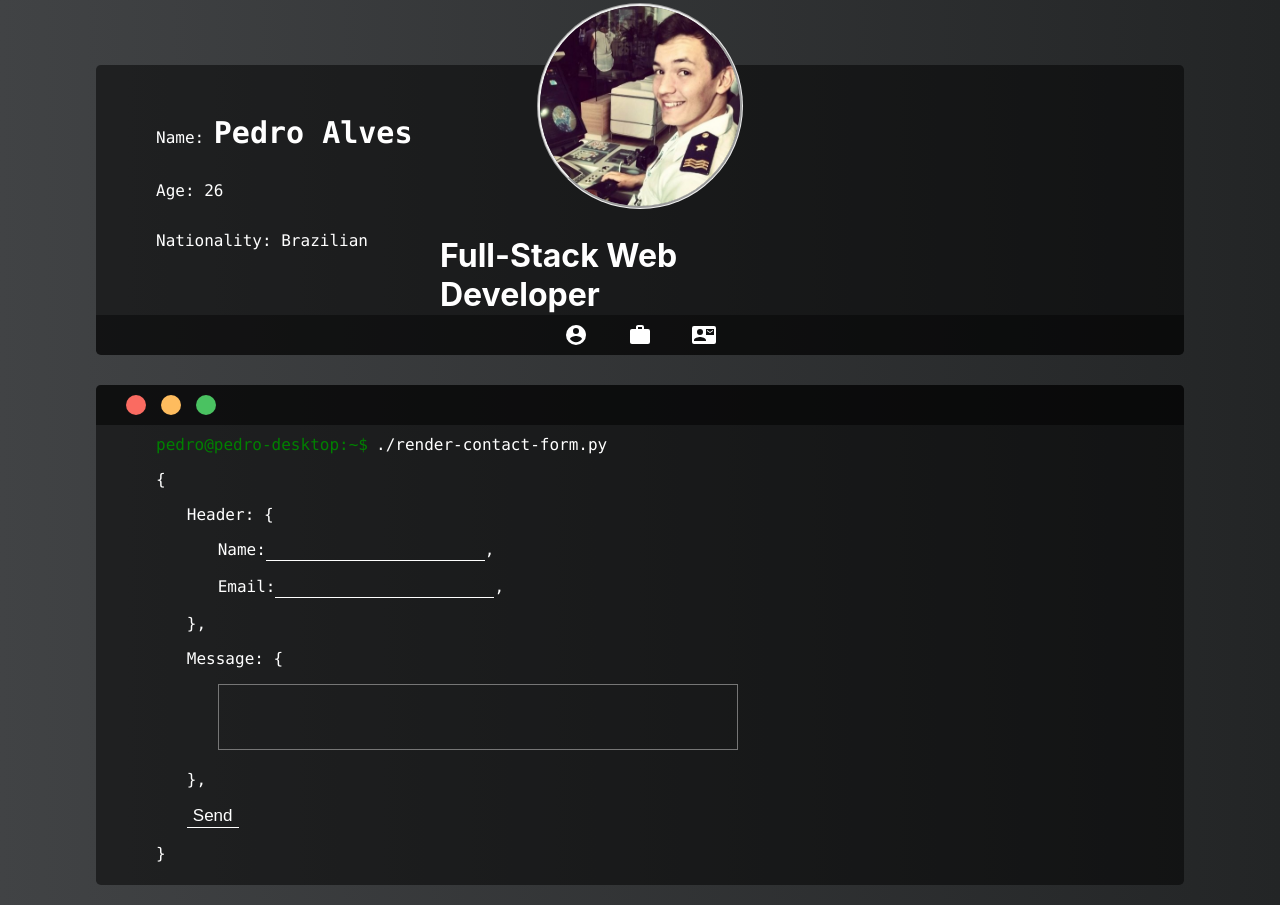
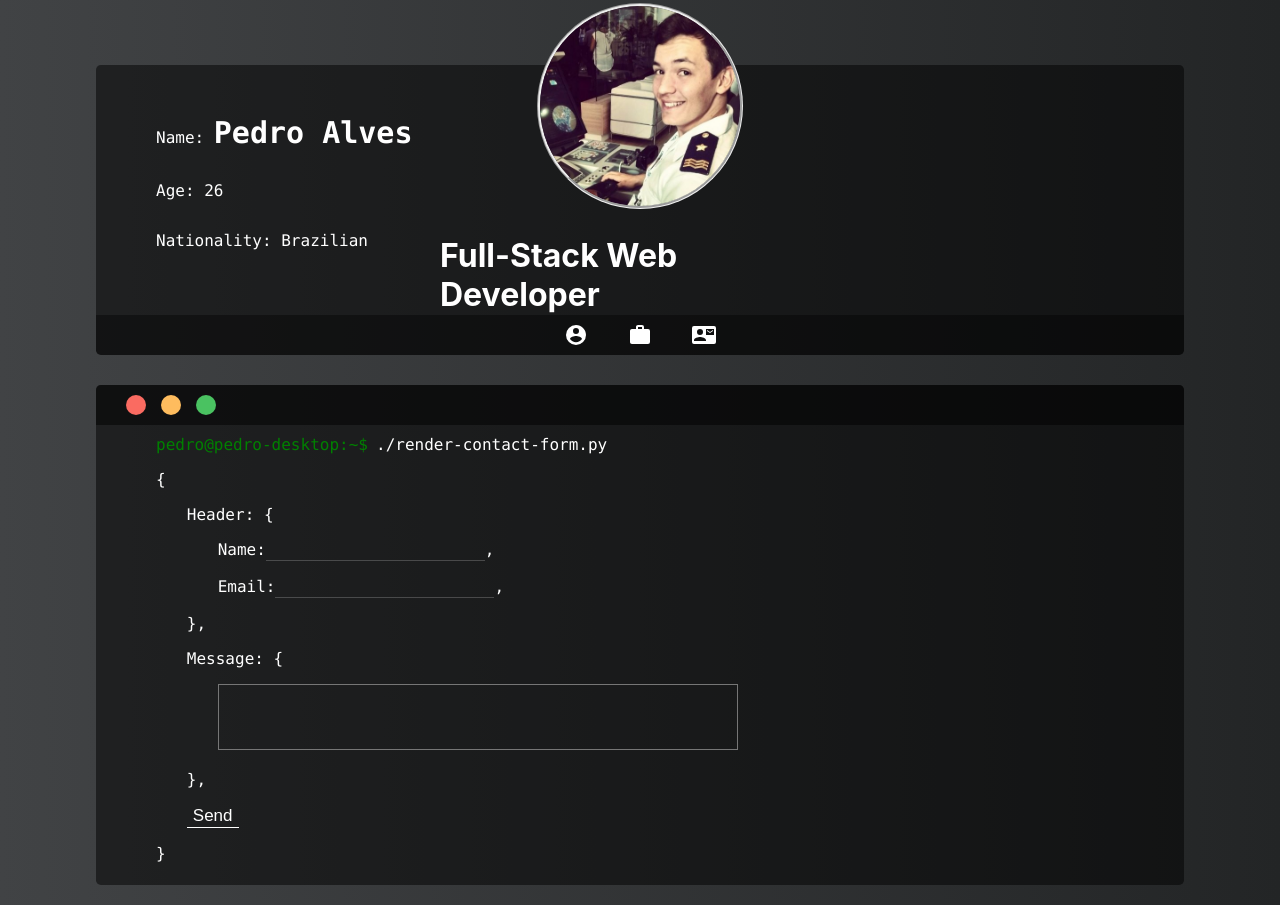
Before and after one commit to mzord/AlvesPortfolio, a React (Create React App) app: page /contact in a window 1280 px wide. Built offline with nearby package versions, Linux system fonts and the light colour scheme.

Commit message:
Preparing to create branch

```diff
--- a/src/component/ContactMe.scss
+++ b/src/component/ContactMe.scss
@@ -13,7 +13,7 @@ textarea:focus {
 input {
     background: transparent;
     border: none;
-    border-bottom: 1px solid white;
+    border-bottom: 1px solid rgba(255, 255, 255, 0.2);
     color: white;
     font-size: 16px;
     padding-left: 10px;
```
